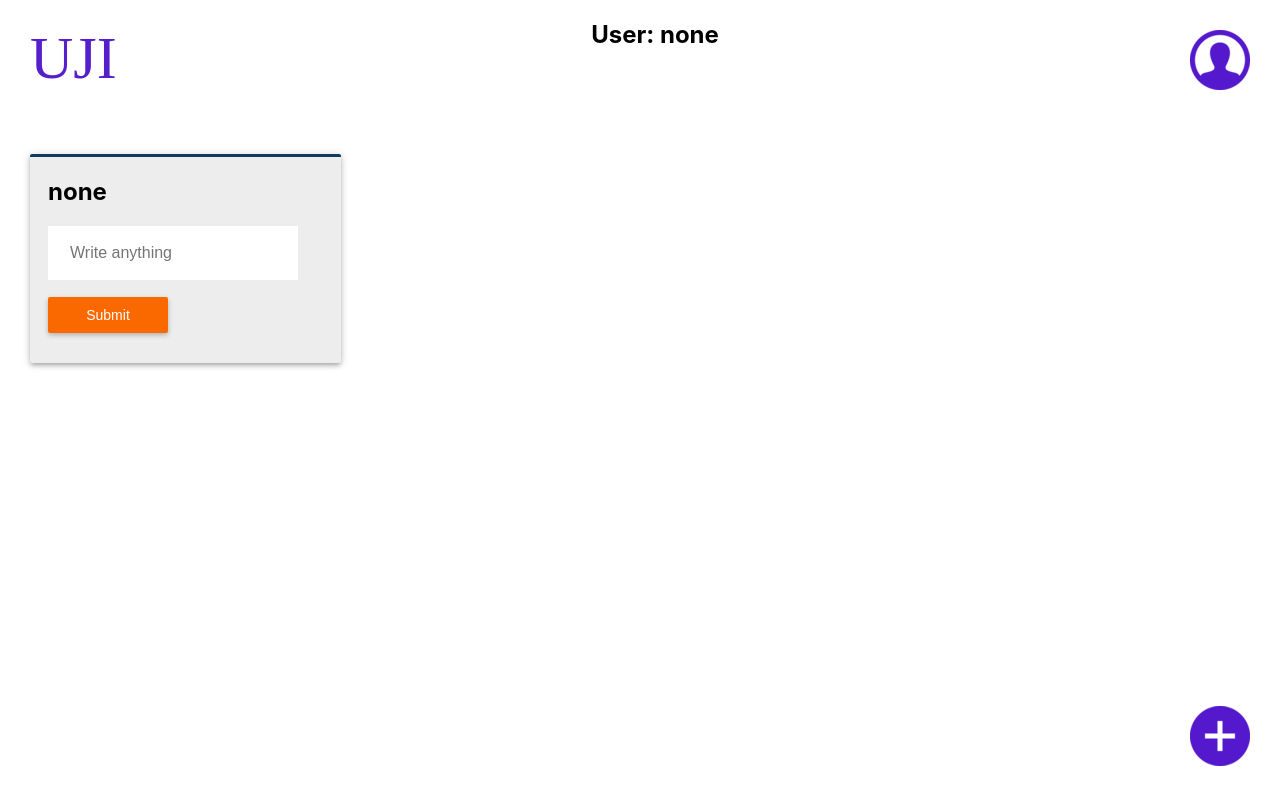
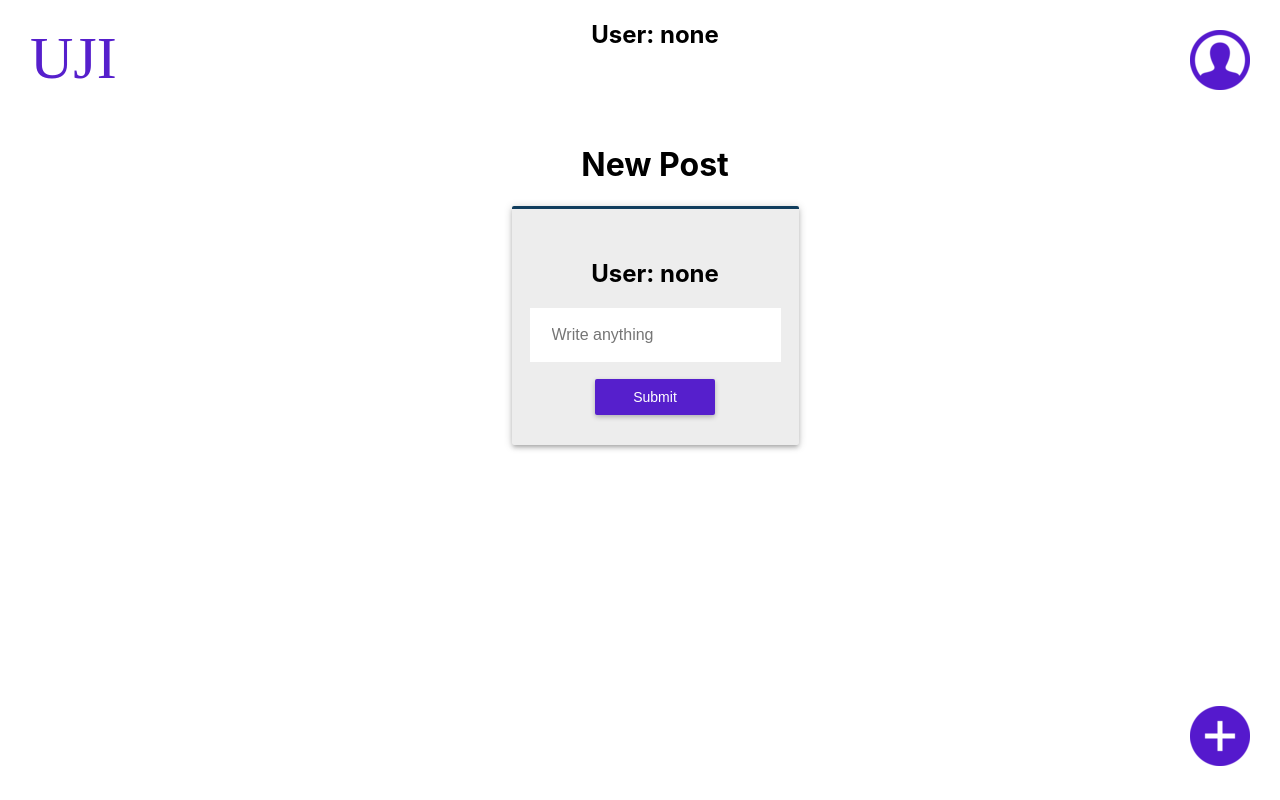
Before and after one commit to sembry/Uji, a React (Create React App) app in the folder uji/: page /postform in a window 1280 px wide. Built offline with nearby package versions, Linux system fonts and the light colour scheme.

Commit message:
Made styling better and more consistent with theme

```diff
--- a/uji/src/App.css
+++ b/uji/src/App.css
@@ -11,6 +11,8 @@
   flex-direction: row;
   justify-content: space-between;
 }
+
+
 
 
 .UJI {
--- a/uji/src/Components/LoginComponent.css
+++ b/uji/src/Components/FormStyling.css
@@ -2,21 +2,33 @@
     --background-color: #F5F4FF;
   }
 
-  .login {
+  .form {
     max-width: 1100px;
-    margin: 30px;
+    margin-left: 30px;
     padding-top: 30px;
+    text-align:center;
   }
+
+  .title{
+    text-align:center;
+  }
+
+  .frame {
+    display: flex;
+    justify-content: center;
+    text-align: center;
+    content: center;
+  }
+
 
   .credentials {
     border-radius: 2px;
     border-top: 3px solid #103D5D;
-    margin-right: 50px;
     background-color: rgb(237, 237, 237);
-    padding: 60px 18px;
+    padding: 30px 18px;
     box-shadow: 0 3px 4px 0 rgba(0,0,0,.14), 0 3px 3px -2px rgba(0,0,0,.12), 0 1px 8px 0 rgba(0,0,0,.2);
-    margin-bottom: 34px;
-    width: 25%;
+    align-self: center;
+    margin-bottom: 0px;
     margin-right: auto;
   }
 
@@ -28,13 +40,12 @@
     margin-bottom: 17px;
     border: 0;
     display: block;
-    width: 75%;
   }
 
   button {
     border-radius: 2px;
     min-width: 88px;
-    background-color: #FA6900;
+    background-color: var(--main-accent-color);
     cursor: pointer;
     border: 0;
     min-width: 120px;
@@ -43,3 +54,7 @@
     box-shadow: 0 2px 5px 0 rgba(0,0,0,.26);
     padding: 10px 6px;
   }
+
+  button:hover {
+    background-color:#7856c7;
+  }
--- a/uji/src/Components/LoginComponent.js
+++ b/uji/src/Components/LoginComponent.js
@@ -1,5 +1,5 @@
 import React from 'react';
-import './LoginComponent.css';
+import './FormStyling.css';
 import firebase from '../firebase.js';
 import PostForm from './PostFormComponent';
 import setUser from '../App';
@@ -45,17 +45,19 @@ class Login extends React.Component {
 
       render() {
         return (
-          <div className = "login">
-            <div>
+          <div className = "form">
+            <div className = "title">
                 <h1>Login</h1>
             </div>
-            <section className="credentials">
-                <form onSubmit={this.handleSubmit}>
-                  <input type="text" name="username" placeholder="Username" onChange={this.handleChange} value={this.state.username}/>
-                  <input type="text" name="password" placeholder="Password" onChange={this.handleChange} value={this.state.password}/>
-                  <button>Submit</button>
-                </form>
-          </section>
+            <div classname = "frame">
+                <div className="credentials">
+                    <form onSubmit={this.handleSubmit}>
+                    <input type="text" name="username" placeholder="Username" onChange={this.handleChange} value={this.state.username}/>
+                    <input type="text" name="password" placeholder="Password" onChange={this.handleChange} value={this.state.password}/>
+                    <button>Submit</button>
+                    </form>
+                </div>
+            </div>
           </div>
         );
       }
--- a/uji/src/Components/PostComponent.css
+++ /dev/null
@@ -1,15 +0,0 @@
-:root {
-  --background-color: #F5F4FF;
-}
-
-.post {
-  .color: var(--background-color);
-  .height: 700;
-  .width: 700;
-}
-
-.postform {
-  max-width: 1100px;
-  margin: 30px;
-  padding-top: 30px;
-}
--- a/uji/src/Components/PostFormComponent.css
+++ b/uji/src/Components/PostFormComponent.css
@@ -8,17 +8,16 @@
     padding-top: 30px;
   }
 
-  .credentials {
+  /* .credentials {
     border-radius: 2px;
     border-top: 3px solid #103D5D;
     background-color: rgb(237, 237, 237);
     padding: 30px 18px;
-    padding-top: 0px;
     box-shadow: 0 3px 4px 0 rgba(0,0,0,.14), 0 3px 3px -2px rgba(0,0,0,.12), 0 1px 8px 0 rgba(0,0,0,.2);
     margin-bottom: 34px;
     width: 25%;
     margin-right: auto;
-  }
+  } */
 
   input {
     font-size: 22px;
--- a/uji/src/Components/PostFormComponent.js
+++ b/uji/src/Components/PostFormComponent.js
@@ -1,5 +1,5 @@
 import React from 'react';
-import './PostFormComponent.css';
+import './FormStyling.css';
 import firebase from '../firebase.js';
 import { withRouter, Route, Link, BrowserRouter as Router } from 'react-router-dom'
 
@@ -42,15 +42,20 @@ class PostForm extends React.Component {
 
   render() {
     return (
-      <div className = "postform">
+      <div className = "form">
+        <div className = "title">
+                <h1>New Post</h1>
+        </div>
+        <div classname = "frame">
           <section className="credentials">
-            <h1>{this.props.user}</h1>
+              <h1>User: {this.props.user}</h1>
               <form onSubmit={this.handleSubmit}>
                 <input type="text" name="content" placeholder="Write anything" onChange={this.handleChange} value={this.state.content}/>
                 <button>Submit</button>
               </form>
           </section>
         </div>
+      </div>
     );
   }
 }
```
Lines whose indentation alone changed are shown as unchanged.
